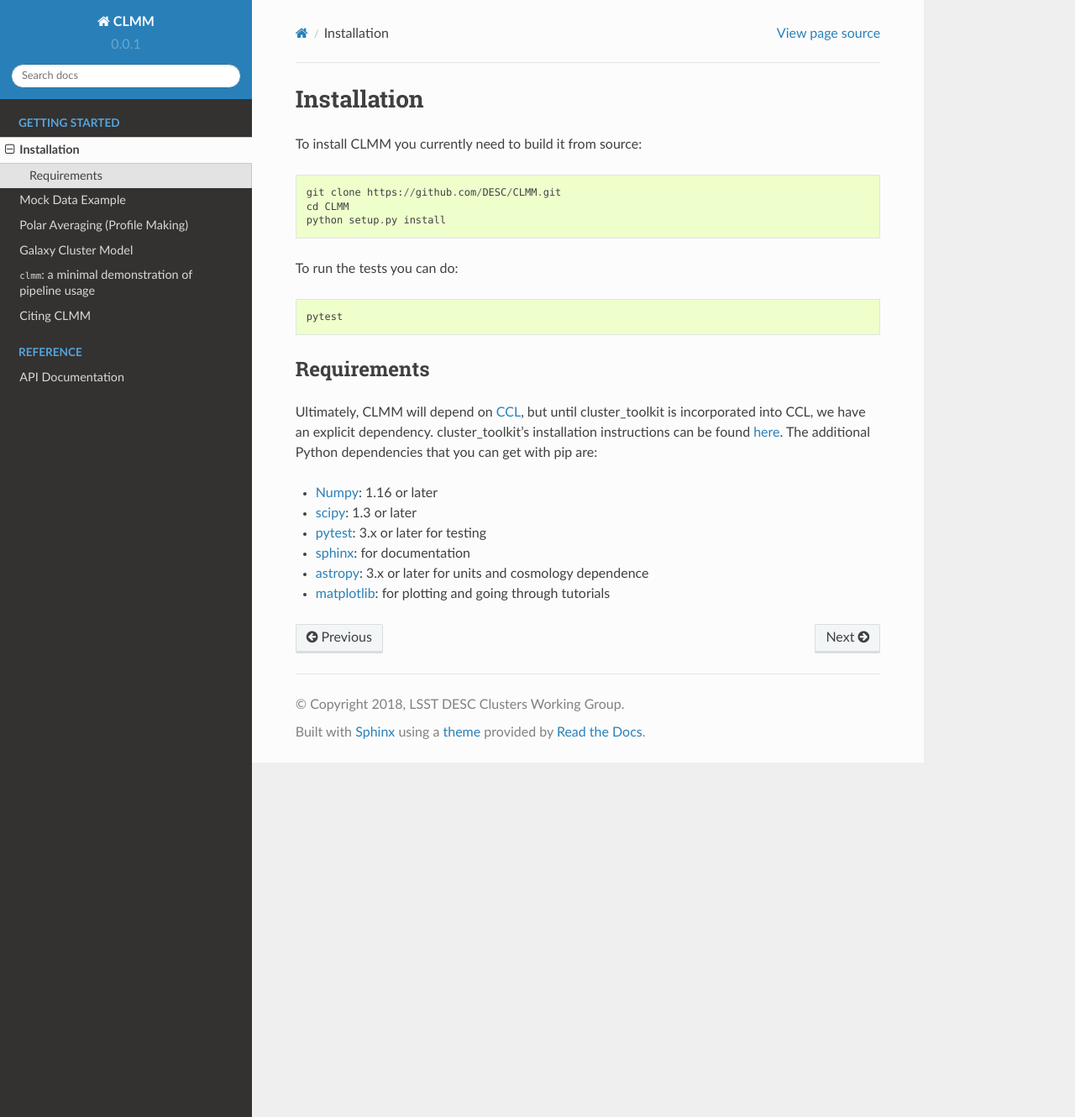
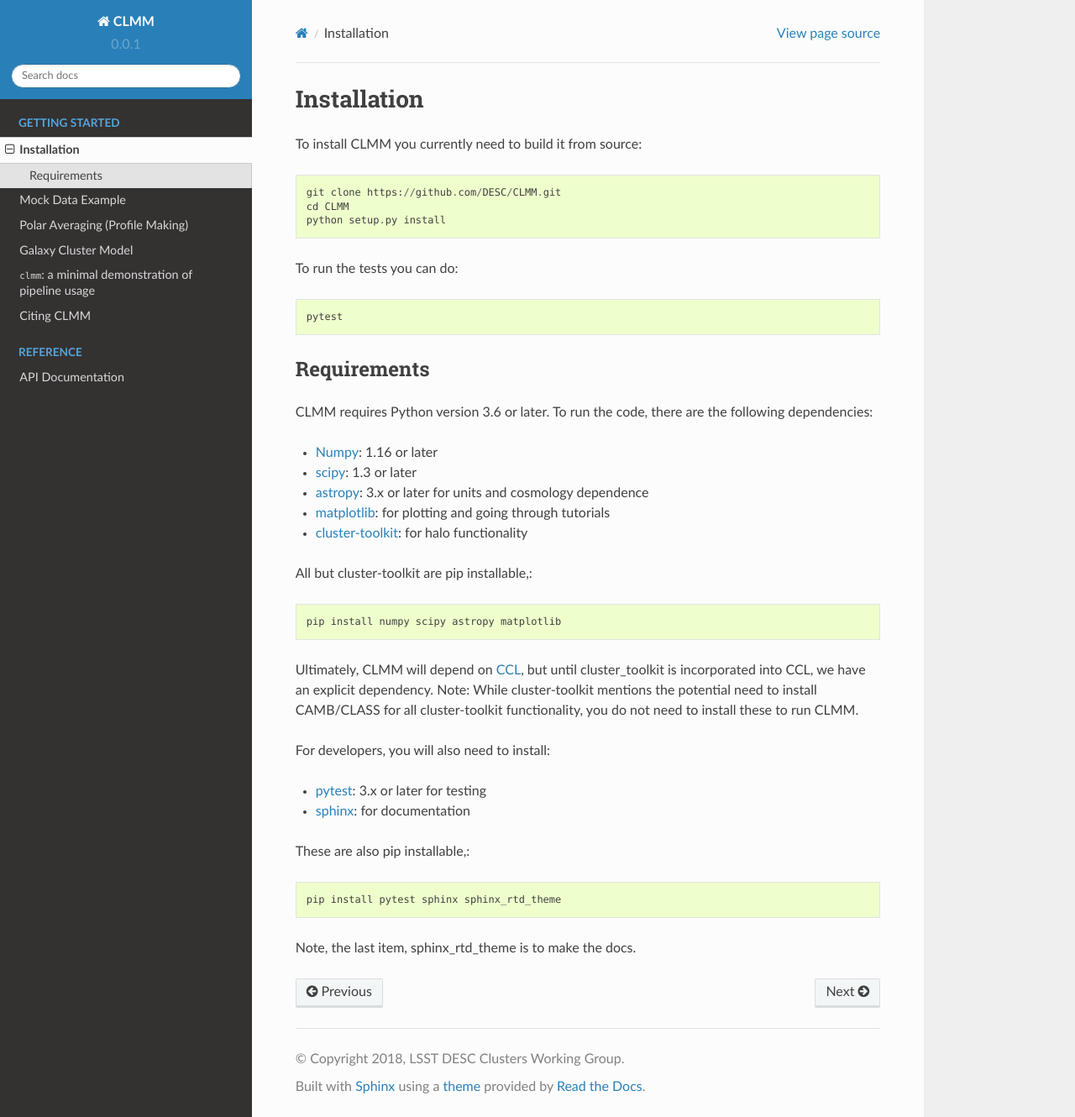
Before and after one commit to LSSTDESC/CLMM, a Sphinx documentation site: the page built from docs/source/installation.rst, in a window 1280 px wide and 1330 px high. Shown: the whole window at 84% size. Built offline with Sphinx 7.4.7 and the Read the Docs theme 2.0.0, drawn with Linux system fonts in a browser that asks for light colours; pages that are not in the unit, such as notebooks, are missing from menus.

Commit message:
Issue/190/docs revisions (#191)
* Added pip line for installation instructions

* Move cluster toolkit to dependencies list, added disclaimer for no need of CLASS/CAMB, and separated dependencies for contributors/developers.

* Minor change to font of GitHub in citing

* minor rendering issues

* Added comment that we require python 3.6 - Shenming tested 3.6 and 3.7

```diff
--- a/docs/source/citing.rst
+++ b/docs/source/citing.rst
@@ -2,7 +2,7 @@
 Citing CLMM
 *************
 
-This code, while public on ``github``, has not yet been released by
+This code, while public on GitHub, has not yet been released by
 DESC and is still under active development.  Our release of v1.0 will
 be accompanied by a journal paper describing the development and
 validation of `CLMM`.
--- a/docs/source/installation.rst
+++ b/docs/source/installation.rst
@@ -14,16 +14,34 @@ To run the tests you can do::
 
 Requirements
 ============
-Ultimately, CLMM will depend on `CCL <https://github.com/LSSTDESC/CCL>`_, but until cluster_toolkit is incorporated into CCL, we have an explicit dependency. cluster_toolkit's installation instructions can be found `here <https://cluster-toolkit.readthedocs.io/en/latest/source/installation.html>`_.  The additional Python dependencies that you can get with pip are:
+
+CLMM requires Python version 3.6 or later.  To run the code, there are the following dependencies:
 
 - `Numpy <http://www.numpy.org/>`_: 1.16 or later
 
 - `scipy <http://www.numpy.org/>`_: 1.3 or later
 
+- `astropy <https://www.astropy.org/>`_: 3.x or later for units and cosmology dependence
+
+- `matplotlib <https://matplotlib.org/>`_: for plotting and going through tutorials
+
+- `cluster-toolkit <https://cluster-toolkit.readthedocs.io/en/latest/source/installation.html>`_: for halo functionality
+
+All but cluster-toolkit are pip installable,::
+
+  pip install numpy scipy astropy matplotlib
+
+Ultimately, CLMM will depend on `CCL <https://github.com/LSSTDESC/CCL>`_, but until cluster_toolkit is incorporated into CCL, we have an explicit dependency.  Note: While cluster-toolkit mentions the potential need to install CAMB/CLASS for all cluster-toolkit functionality, you do not need to install these to run CLMM.
+
+
+For developers, you will also need to install:
+
 - `pytest <https://docs.pytest.org/en/latest/>`_: 3.x or later for testing
 
 - `sphinx <https://www.sphinx-doc.org/en/master/usage/installation.html>`_: for documentation
 
-- `astropy <https://www.astropy.org/>`_: 3.x or later for units and cosmology dependence
+These are also pip installable,::
 
-- `matplotlib <https://matplotlib.org/>`_: for plotting and going through tutorials
+  pip install pytest sphinx sphinx_rtd_theme
+
+Note, the last item, sphinx_rtd_theme is to make the docs.
```
